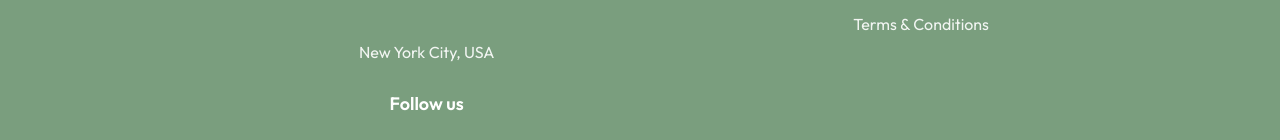
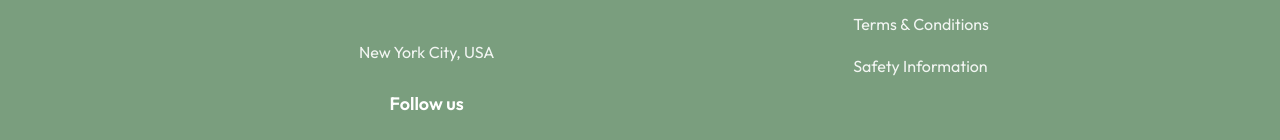
Before and after one commit to cribnyc/cribnyc.github.io, a website: page index.html in a window 1280 px wide. Shown: the part 2549-2689 px from the top of the page. Drawn offline with nearby package versions, Linux system fonts and the light colour scheme.

Commit message:
Update index.html

```diff
--- a/index.html
+++ b/index.html
@@ -480,6 +480,7 @@
                 <h3>Resources</h3>
                 <div class="footer-links-list">
                     <a href="terms.html">Terms & Conditions</a>
+                    <a href="safety.html">Safety Information</a>
                 </div>
             </div>
         </div>
```
